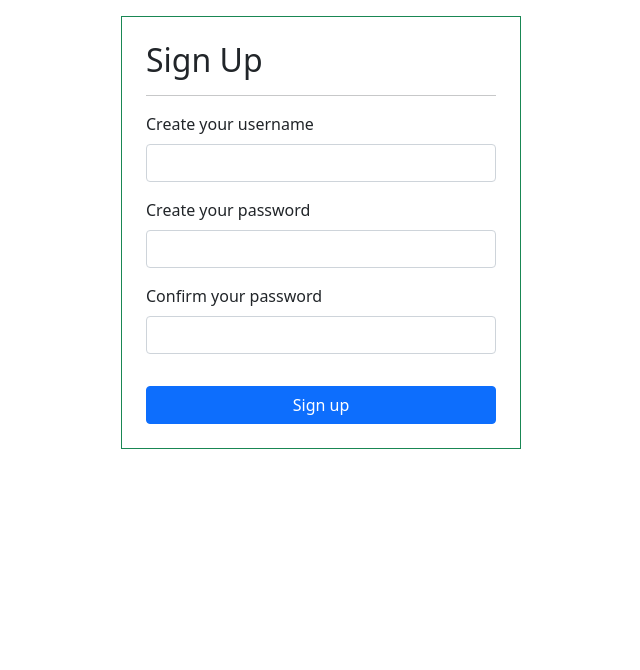
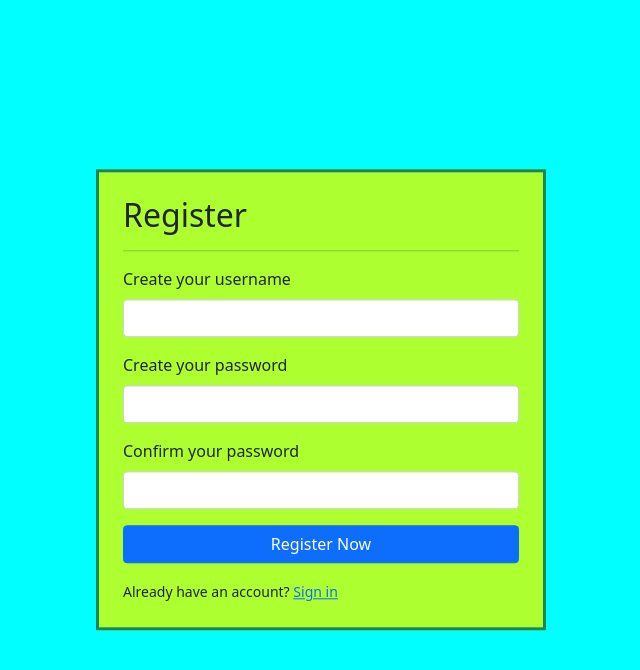
Before and after one commit to inyourtime/flask-login, a Flask app: page /register in a window 1280 px wide. Shown: the top 670 px of the page, without its empty margins (319-959 px from the left). Run offline with Flask 2, Linux system fonts and the light colour scheme.

Commit message:
add styling

```diff
--- a/app.py
+++ b/app.py
@@ -5,14 +5,6 @@ from flask_sqlalchemy import SQLAlchemy
 from flask_wtf import FlaskForm
 from wtforms import StringField, PasswordField, SubmitField
 from wtforms.validators import DataRequired, Length, ValidationError, EqualTo
-from flask_login import (
-    LoginManager,
-    UserMixin,
-    login_user,
-    login_required,
-    logout_user,
-    current_user,
-)
 from werkzeug.security import generate_password_hash, check_password_hash
 
 load_dotenv()
@@ -61,7 +53,7 @@ class RegisterForm(FlaskForm):
             EqualTo('password', message='Password is not match')
         ]
     )
-    submit = SubmitField("Sign up")
+    submit = SubmitField("Register Now")
 
     def validate_username(self, username):
         existing_user_username = User.query.filter_by(username=username.data).first()
@@ -102,13 +94,13 @@ def login():
     if form.validate_on_submit():
         user = User.query.filter_by(username=form.username.data).first()
         if user and check_password_hash(user.password, form.password.data):
-            session["user"] = user.username
+            session["user_id"] = user.id
             # flash("login success")
             return redirect(url_for('dashboard'))
         flash('Invalid login, Please try again', "invalid_login")
         return redirect(url_for('login'))
 
-    if "user" in session:
+    if "user_id" in session:
         return redirect(url_for('dashboard'))
 
     return render_template("login.html", form=form)
@@ -116,15 +108,16 @@ def login():
 
 @app.route('/dashboard')
 def dashboard():
-    if "user" in session:
-        username = session["user"]
-        return render_template('dashboard.html', username=username)
+    if "user_id" in session:
+        user_id = session["user_id"]
+        user = User.query.filter_by(id=user_id).first()
+        return render_template('dashboard.html', username=user.username)
 
     return redirect(url_for('login'))
 
 @app.route('/logout')
 def logout():
-    session.pop("user", None)
+    session.pop("user_id", None)
     flash("Logout Successfully", "logout")
     return redirect(url_for('login'))
 
--- a/templates/base.html
+++ b/templates/base.html
@@ -6,6 +6,9 @@
 	<meta name="viewport" content="width=device-width, initial-scale=1.0">
 	<link href="https://cdn.jsdelivr.net/npm/bootstrap@5.0.1/dist/css/bootstrap.min.css" rel="stylesheet" integrity="sha384-+0n0xVW2eSR5OomGNYDnhzAbDsOXxcvSN1TPprVMTNDbiYZCxYbOOl7+AMvyTG2x" crossorigin="anonymous">
 	<title>{% block title %} {% endblock title %}</title>
+	{% block style %}
+	{% endblock style %}
+
 </head>
 <body>
 	{% block content %}
--- a/templates/register.html
+++ b/templates/register.html
@@ -4,15 +4,35 @@
 register
 {% endblock title %}
 
+{% block style %}
+
+<style>
+
+	body {
+		background-color: aqua;
+	}
+	#form_register {
+		background-color: greenyellow;
+		width: 450px;
+		left: 50%;
+  	  	top: 50%;
+    	position: absolute;
+    	transform: translate(-50%, -50%);
+	}
+
+</style>
+
+{% endblock style %}
+
 {% block content %}
 
 <div class="container">
-		<form action="{{ url_for('register') }}" method="post" style="max-width: 400px; margin: auto">
+		<form action="{{ url_for('register') }}" method="post" id="form_register">
 			{{ form.csrf_token }}
 			<!-- {{ form.hidden_tag() }} -->
-			<div class="border border-success p-4 mt-3">
+			<div class="border border-success border-3 p-4">
 				<div class="mb-3">
-					<h2>Sign Up</h2> <hr>
+					<h2>Register</h2> <hr>
 				</div>
 
 				<div class="form-group w-100">
@@ -48,10 +68,10 @@ register
 						{% endfor %}
 					</div>
 				</div>
-				{{ form.submit(class="btn btn-primary col-12 mt-3") }}
+				{{ form.submit(class="btn btn-primary col-12 mb-3") }}
+				<small>Already have an account? <span><a href="{{ url_for('login') }}">Sign in</a></span></small>
 			</div>
 		</form>
-
 </div>
 
 
```
Also changed, not shown: templates/login.html (+23 -3 lines), 1 other file.
